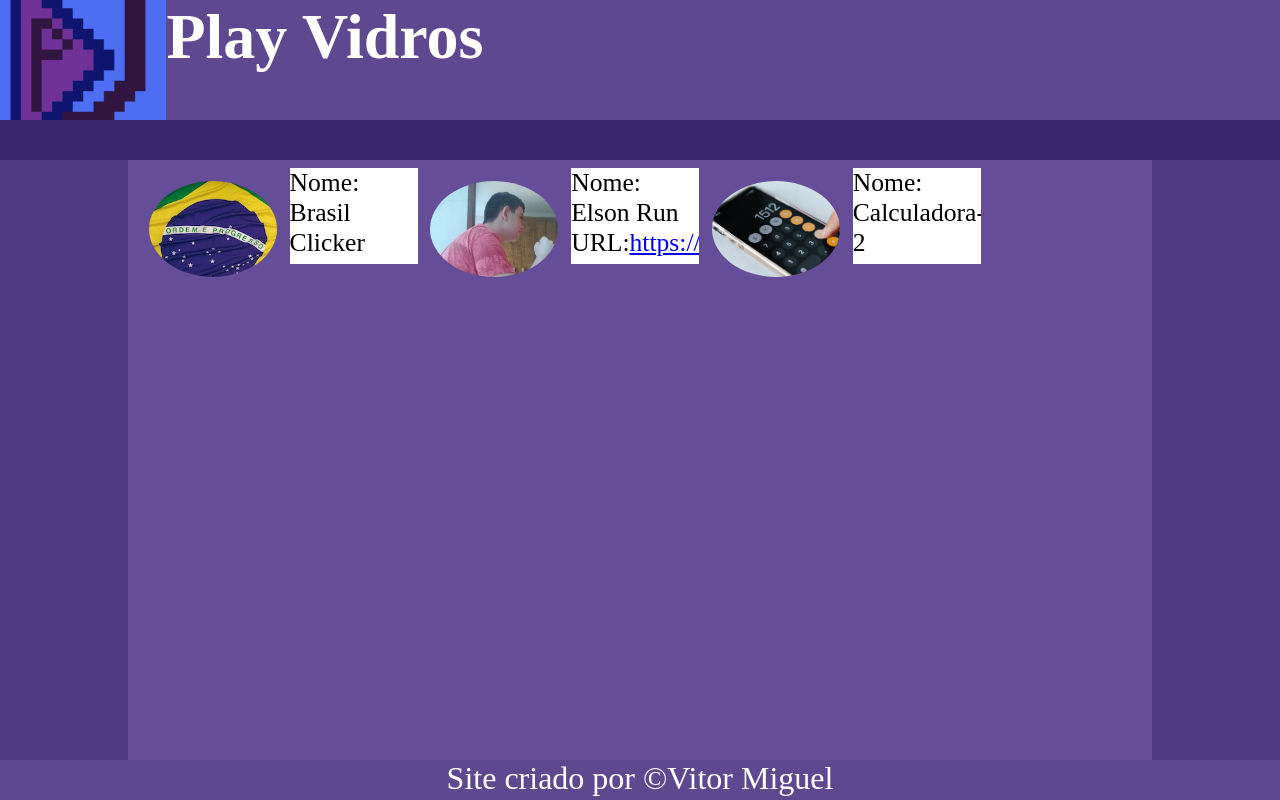
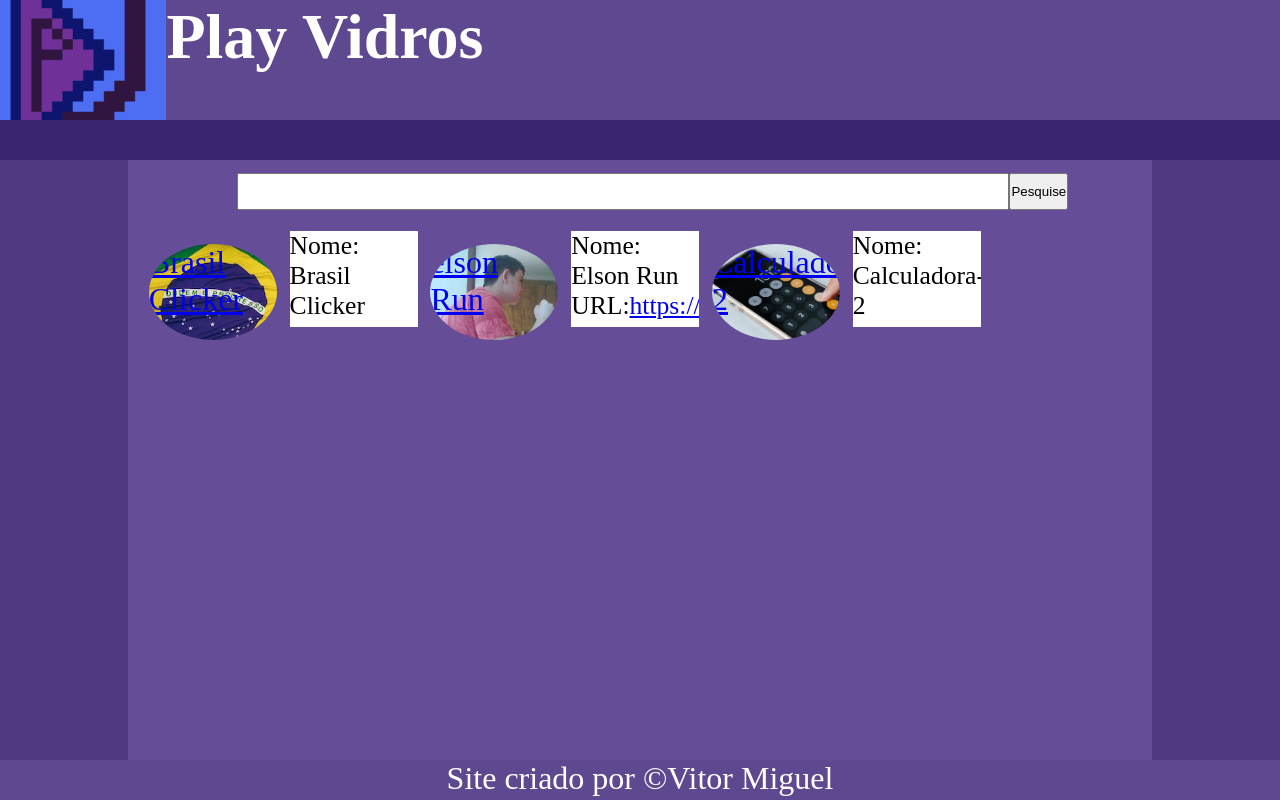
Before and after one commit to VitinhoUlti/Play-Vidros, a plain HTML site: page index.html in a window 1280 px wide. Drawn offline with Linux system fonts and the light colour scheme.

Commit message:
barra de pesquisa funcional

```diff
--- a/index.html
+++ b/index.html
@@ -15,28 +15,31 @@
     <section id="plus"></section>
     <div id="sitezinhos">
         <section id="sites">
+            <div id="pesquisa">
+                <input type="text" name="pes" id="ipes">
+                <input type="button" value="Pesquise" onclick="apert()">
+            </div>
             <div id="aplicativos">
-                 <a href="https://vitinhoulti.github.io/Brasil-Clicker/"><div id="Brasil" class="app">
-                </div></a>
+                    <a href="https://vitinhoulti.github.io/Brasil-Clicker/"><div id="Brasil" class="app">Brasil Clicker
+                    </div></a>
                 <div class="appf">
                     <p>Nome: </p>
                     <p id="nomebra" class="nome">Brasil Clicker</p>
                     <p>URL:<a href="https://vitinhoulti.github.io/Brasil-Clicker/">https://vitinhoulti.github.io/Brasil-Clicker/</a></p>
                 </div>
 
-
-                <a href="https://vitinhoulti.github.io/Elson-Run/"><div id="Elson" class="app">
+                <a href="https://vitinhoulti.github.io/Elson-Run/"><div id="Elson" class="app">elson Run
                 </div></a>
                 <div class="appf">
                     <p>Nome: </p>
                     <p id="nomeels" class="nome">Elson Run</p>
                     <p>URL:<a href="https://vitinhoulti.github.io/Elson-Run/">https://vitinhoulti.github.io/Elson-Run/</a></p>
                 </div>
-                <a href="https://vitinhoulti.github.io/Calculadora-2.0.1/"><div id="calc" class="app">
+                <a href="https://vitinhoulti.github.io/Calculadora-2.0.1/"><div id="calc" class="app">Calculadora-2
                 </div></a>
                 <div class="appf">
                     <p>Nome:</p>
-                    <p id="nomecal" class="nome">Calculadora-2</p>
+                    <p id="nomecal" class="nomeapp">Calculadora-2</p>
                     <p>URL:<a href="https://vitinhoulti.github.io/Calculadora-2.0.1/">https://vitinhoulti.github.io/Calculadora-2.0.1/</a></p>
                 </div>
             </div>
--- a/pesquisa.js
+++ b/pesquisa.js
@@ -0,0 +1,17 @@
+function apert() {
+    let input = document.getElementById('ipes').value
+    input=input.toLowerCase();
+    let x = document.getElementsByClassName('app');
+    let app = document.getElementsByClassName('appf')
+
+    for (i = 0; i < x.length; i++) {
+        if (!x[i].innerHTML.toLowerCase().includes(input)) {
+            x[i].style.display="none";
+            app[i].style.display="none";
+        }
+        else {
+            x[i].style.display="block";
+            app[i].style.display="block";
+        }
+    }
+}
--- a/style.css
+++ b/style.css
@@ -46,6 +46,18 @@ header{
     font-size: 4vh;
     flex-direction: column;
 }
+#pesquisa{
+    display: flex;
+    width: 80vw;
+    height: 5vh;
+    font-size: 4vh;
+    justify-content: center;
+    margin: 1vw;
+    flex-wrap: wrap;
+}
+#ipes{
+    width: 60vw;
+}
 #aplicativos{
     display: flex;
     width: 100vw;
```
